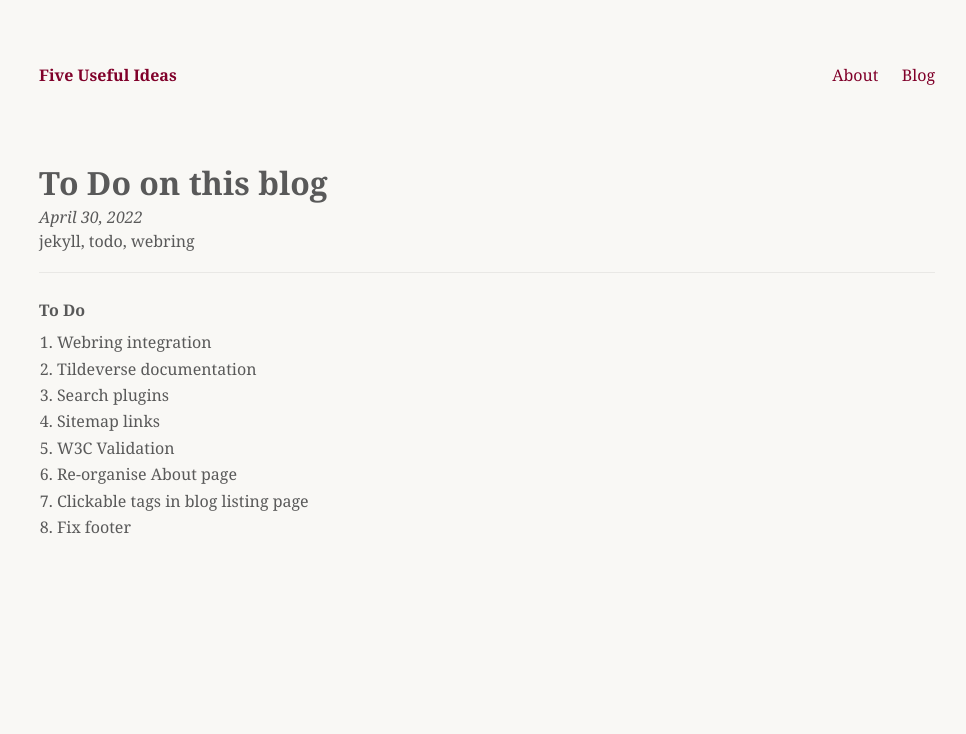
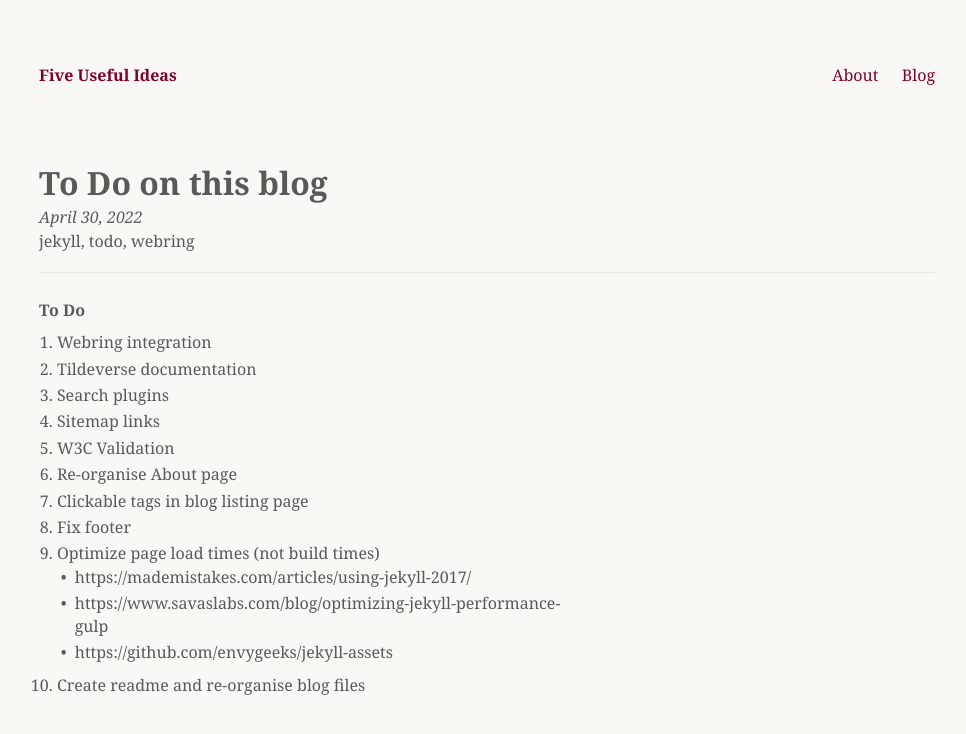
Before and after one commit to 5uie/website, a Jekyll site: the page built from _posts/2022-05-01-Blog_todo.md, in a window 1280 px wide. Shown: the top 734 px of the page, without its empty margins (153-1119 px from the left). Built offline with Jekyll 4.4.1, drawn with Linux system fonts in a browser that asks for light colours.

Commit message:
Added todos and minor edits to index page

```diff
--- a/_posts/2022-05-01-Blog_todo.md
+++ b/_posts/2022-05-01-Blog_todo.md
@@ -16,3 +16,8 @@
 6. Re-organise About page
 7. Clickable tags in blog listing page
 8. Fix footer
+9. Optimize page load times (not build times)
+	- https://mademistakes.com/articles/using-jekyll-2017/
+	- https://www.savaslabs.com/blog/optimizing-jekyll-performance-gulp
+	- https://github.com/envygeeks/jekyll-assets
+10. Create readme and re-organise blog files
--- a/index.html
+++ b/index.html
@@ -27,13 +27,15 @@ layout: default
 	    <li>Sourcehut: <a href="https://sr.ht/~fui/">fui@sr.ht</a></li>
 	</ul>
 
-    <p>This site has been built to ensure low load times nad is based on the <a href="https://github.com/bradleytaunt/john-doe-jekyll">John Doe Template</a> and is hugely inspired by <a href="https://10kbclub.com/">10kb Club</a>'s ideas of a quicker, simpler web.</p>
+    <h2>Colophon</h2>
+
+    <p>This site has been built to ensure low load times, it is based on the <a href="https://github.com/bradleytaunt/john-doe-jekyll">John Doe Template</a> and is hugely inspired by <a href="https://10kbclub.com/">10kb Club</a>'s ideas of a quicker, simpler web.</p>
 
 </section>
 
 <section id="blog">
     <h2>Articles</h2>
-    I hope to document the minor and the major through a series of articles here.
+    I hope to document this journeythrough a series of posts here.
     <article>
     <h3> List of posts </h3>
     {% for post in site.posts %}
```
Also changed, not shown: 2 other files.
